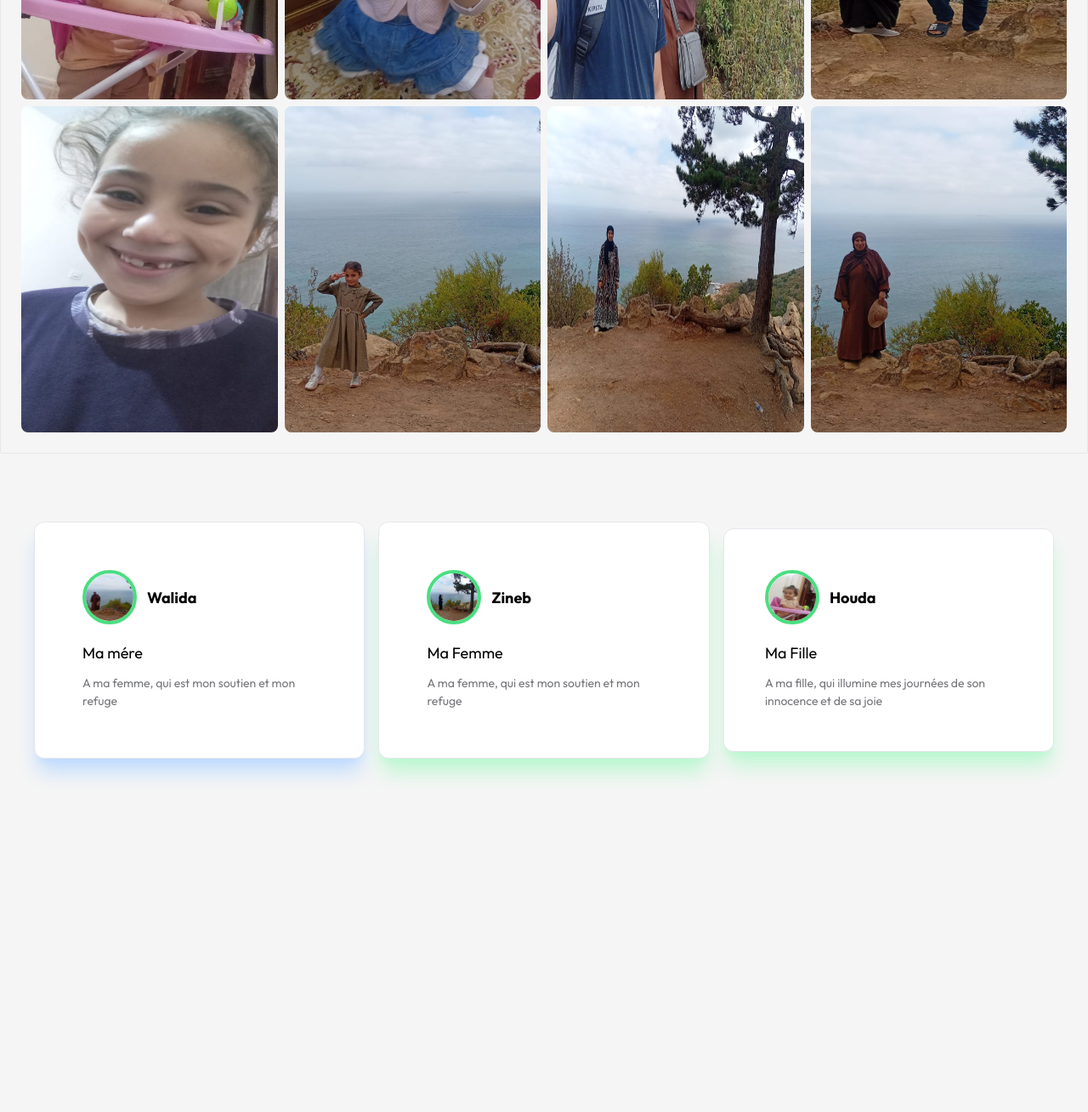
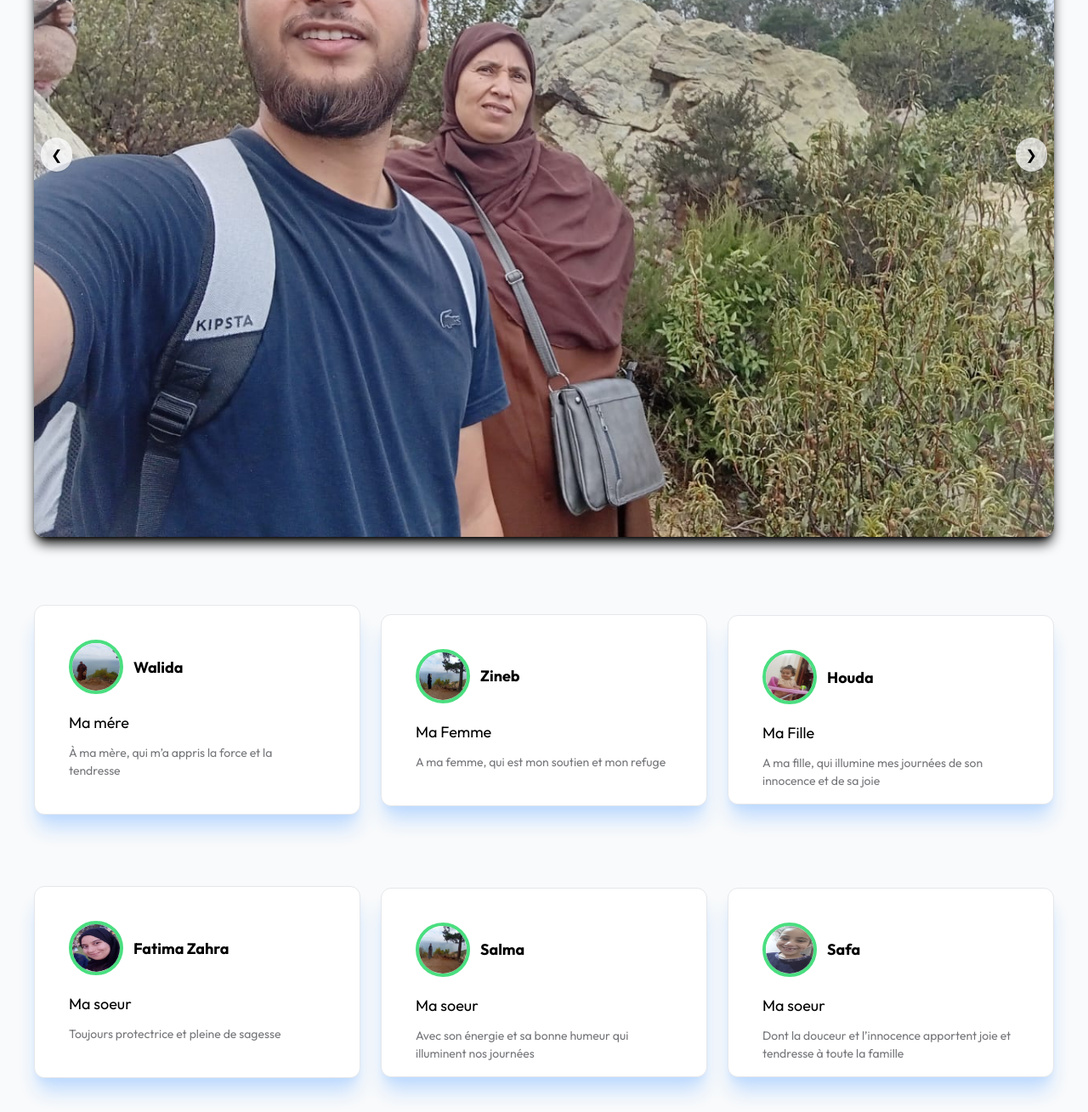
Before and after one commit to Mehdii1995/famile, a plain HTML site: page index.html in a window 1280 px wide. Shown: the part 420-1729 px from the top of the page at 85% size. Before the commit the page ends 1353 px from the top, so only its background shows below. Drawn offline with nearby package versions, Linux system fonts and the light colour scheme.

Commit message:
Update index.html

```diff
--- a/index.html
+++ b/index.html
@@ -18,46 +18,69 @@
   </style>
 </head>
 
-<body class="flex flex-col w-full min-h-screen justify-start items-center bg-[#f5f5f5] p-0">
+<body class="flex flex-col w-full min-h-screen justify-start items-center bg-[#F9FAFB] p-0">
 
 
-    <header class="flex flex-col md:flex-row w-full h-auto md:h-32 justify-between items-start md:items-center bg-white">
+    <header class="flex flex-col py-0 md:py-2 md:flex-row w-full h-auto md:h-32 justify-between items-start md:items-center bg-white">
 
 
         <h2 class="p-3 md:p-12 text-[20px] font-[700] leading-normal">Famile HEJJAM 2025</h2>
 
 
-        <div class="flex flex-col md:flex-row gap-4 p-4 md:p-12 text-[18px] font-[400]">
-            <h2><a href="#" class="hover:text-blue-900">Home</a></h2>
-            <h2><a href="#" class="hover:text-blue-900">Login</a></h2>
-            <h2><a href="#" class="hover:text-blue-900">Main</a></h2>
+        <div class="flex flex-col md:flex-row gap-4 p-4 md:p-12 text-[18px] font-[50]">
+            <h2><a href="#" class="transition duration-200 hover:text-[#E4A11B] ">Home</a></h2>
+            <h2><a href="#" class="transition duration-200 hover:text-[#E4A11B]">Login</a></h2>
+            <h2><a href="#" class="transition duration-200 hover:text-[#E4A11B]">Main</a></h2>
         </div>
 
 
     </header>
 
 
-    <div class="grid grid-col-1 md:grid-cols-4 p-6 gap-2 border-[1px] rounded-sm">
+    <!-- <div class="container flex flex-row w-[1087px] h-[600px] pr-10" id="slider">
 
-        <img src="images/hoda1.jpeg" alt="" class="w-full h-auto md:w-96 md:h-96 rounded-lg">
-        <img src="images/houda2.jpeg" alt="" class="w-full h-auto md:w-96 md:h-96 rounded-lg">
-        <img src="images/mehdiwalida.jpeg" alt="" class="w-full h-auto md:w-96 md:h-96 rounded-lg">
-        <img src="images/mehdizh.jpeg" alt="" class="w-full h-auto md:w-96 md:h-96 rounded-lg">
-        <img src="images/safa.jpeg" alt="" class="w-full h-auto md:w-96 md:h-96 rounded-lg">
-        <img src="images/safa2.jpeg" alt="" class="w-full h-auto md:w-96 md:h-96 rounded-lg">
-        <img src="images/salma.jpeg" alt="" class="w-full h-auto md:w-96 md:h-96 rounded-lg">
-        <img src="images/walida.jpeg" alt="" class="w-full h-auto md:w-96 md:h-96 rounded-lg">
+
+        <div class="bg-[url(images/hoda1.jpeg)]"></div>
+        <img src="images/houda2.jpeg" class="w-[1087px] pr-24">
+        <img src="images/mehdiwalida.jpeg" class="w-[1087px] pr-24" >
+        <img src="images/safa2.jpeg" class="w-[1087px] pr-24">
+        <img src="images/salma.jpeg" class="w-[1087px] pr-24">
+        <img src="images/walida.jpeg" class="w-[1087px] pr-24">
 
     </div>
 
 
+    Bouton gauche
+     <button onclick="prevSlide()" class="absolute top-1/2 left-2 -translate-y-1/2 bg-white/70 hover:bg-white text-black px-3 py-2 rounded-full shadow"> &#10094; </button>
+      Bouton droit
+      <button onclick="nextSlide()" class="absolute top-1/2 right-2 -translate-y-1/2 bg-white/70 hover:bg-white text-black px-3 py-2 rounded-full shadow"> &#10095; </button>
+-->
 
-    <div class="flex flex-col md:flex-row justify-center items-center w-full mt-10 p-4 md:p-10 gap-4 pb-10">
+<div class="relative w-full md:w-[1200px] h-auto overflow-hidden rounded-xl shadow-lg shadow-black mt-6 bg-white"> <!-- Images -->
+
+    <div class="flex transition-transform duration-500" id="slider">
+         <img src="images/mehdiwalida.jpeg" class="w-full flex-shrink-0" alt="Photo 1">
+         <img src="images/salma.jpeg" class="w-full flex-shrink-0" alt="Photo 2">
+         <img src="images/3aila.jpeg" class="w-full flex-shrink-0" alt="Photo 2">
+         <img src="images/3aila2.jpeg" class="w-full flex-shrink-0" alt="Photo 2">
+         <img src="images/zhoda.jpeg" class="w-full flex-shrink-0" alt="Photo 2">
+         <img src="images/fatima.jpeg" class="w-full flex-shrink-0" alt="Photo 2">
+         <img src="images/fatima2.jpeg" class="w-full flex-shrink-0" alt="Photo 2">
+
+
+    </div>
+    <!-- Bouton gauche -->
+    <button onclick="prevSlide()" class="absolute top-1/2 left-2 -translate-y-1/2 bg-white/70 hover:bg-white text-black px-3 py-2 rounded-full shadow"> &#10094; </button>
+    <!-- Bouton droit -->
+     <button onclick="nextSlide()" class="absolute top-1/2 right-2 -translate-y-1/2 bg-white/70 hover:bg-white text-black px-3 py-2 rounded-full shadow"> &#10095; </button> </div>
+
+
+    <div class="flex flex-col md:flex-row justify-center items-center w-full mt-10 p-4 md:p-10 gap-6">
 
 
 
 
-        <div class="w-full md:w-[33%] p-14 border-[1.5px] bg-white rounded-xl shadow-xl shadow-blue-200">
+        <div class="w-full md:w-[33%] p-10 border-[1.5px] bg-white rounded-xl shadow-xl shadow-blue-200">
 
             <div class="flex flex-row justify-start items-center gap-3">
                 <img src="images/walida.jpeg" alt="" class="w-16 h-16 rounded-full border-[4px] border-green-400">
@@ -65,11 +88,11 @@
             </div>
 
             <h1 class="mt-5 text-[18px] font-[400]">Ma mére</h1>
-            <p class="text-[14px] text-[#76777b] text-left mt-3">A ma femme, qui est mon soutien et mon refuge</p>
+            <p class="text-[14px] text-[#76777b] text-left mt-3">À ma mère, qui m’a appris la force et la tendresse</p>
         </div>
 
 
-        <div class="w-full md:w-[33%] p-14 border-[1.5px] bg-white rounded-xl shadow-xl shadow-green-200">
+        <div class="w-full md:w-[33%] p-10 border-[1.5px] bg-white rounded-xl shadow-xl shadow-blue-200">
 
             <div class="flex flex-row justify-start items-center gap-3">
                 <img src="images/zhoda.jpeg" alt="" class="w-16 h-16 rounded-full border-[4px] border-green-400">
@@ -82,7 +105,9 @@
 
 
 
-        <div class="w-full md:w-[33%] p-12 border-[1.5px] bg-white rounded-xl shadow-xl shadow-green-200">
+
+
+        <div class="w-full md:w-[33%] pt-10 px-10 pb-4 border-[1.5px] bg-white rounded-xl shadow-xl shadow-blue-200">
 
             <div class="flex flex-row justify-start items-center gap-3">
                 <img src="images/hoda1.jpeg" alt="" class="w-16 h-16 rounded-full border-[4px] border-green-400">
@@ -96,7 +121,97 @@
 
 
 
+
+
+
+
+
     </div>
+
+
+
+
+    <div class="flex flex-col md:flex-row justify-center items-center w-full mt-1 p-4 md:p-10 gap-6 pb-10">
+
+
+
+
+        <div class="w-full md:w-[33%] p-10 border-[1.5px] bg-white rounded-xl shadow-xl shadow-blue-200">
+
+            <div class="flex flex-row justify-start items-center gap-3">
+                <img src="images/fatimaz.jpeg" alt="" class="w-16 h-16 rounded-full border-[4px] border-green-400">
+                <h1 class="text-[18px] font-[800]">Fatima Zahra</h1>
+            </div>
+
+            <h1 class="mt-5 text-[18px] font-[400]">Ma soeur</h1>
+            <p class="text-[14px] text-[#76777b] text-left mt-3">Toujours protectrice et pleine de sagesse</p>
+        </div>
+
+
+        <div class="w-full md:w-[33%] pt-10 px-10 pb-4 border-[1.5px] bg-white rounded-xl shadow-xl shadow-blue-200">
+
+            <div class="flex flex-row justify-start items-center gap-3">
+                <img src="images/salma.jpeg" alt="" class="w-16 h-16 rounded-full border-[4px] border-green-400">
+                <h1 class="text-[18px] font-[800]">Salma</h1>
+            </div>
+
+            <h1 class="mt-5 text-[18px] font-[400]">Ma soeur</h1>
+            <p class="text-[14px] text-[#76777b] text-left mt-3">Avec son énergie et sa bonne humeur qui illuminent nos journées</p>
+        </div>
+
+
+
+
+
+        <div class="w-full md:w-[33%] pt-10 px-10 pb-4 border-[1.5px] bg-white rounded-xl shadow-xl shadow-blue-200">
+
+            <div class="flex flex-row justify-start items-center gap-3">
+                <img src="images/safa.jpeg" alt="" class="w-16 h-16 rounded-full border-[4px] border-green-400">
+                <h1 class="text-[18px] font-[800]">Safa</h1>
+            </div>
+
+            <h1 class="mt-5 text-[18px] font-[400]">Ma soeur</h1>
+            <p class="text-[14px] text-[#76777b] text-left mt-3">Dont la douceur et l’innocence apportent joie et tendresse à toute la famille </p>
+        </div>
+
+
+
+
+
+
+
+
+
+    </div>
+
+
+
+
+
+    <script>
+        const slider = document.getElementById("slider");
+        const slides = slider.children.length;
+        let index = 0;
+
+        function showSlide() {
+            const slideWidth = slider.parentElement.offsetWidth; // largeur dynamique du conteneur
+            slider.style.transform = `translateX(-${index * slideWidth}px)`;
+            slider.style.transition = "transform 0.5s ease"; // animation fluide
+        }
+
+        function nextSlide() {
+            index = (index + 1) % slides;
+            showSlide();
+        }
+
+        function prevSlide() {
+            index = (index - 1 + slides) % slides;
+            showSlide();
+        }
+
+        // Ajuste automatiquement si on redimensionne la fenêtre
+        window.addEventListener("resize", showSlide);
+    </script>
 
 
 
```
